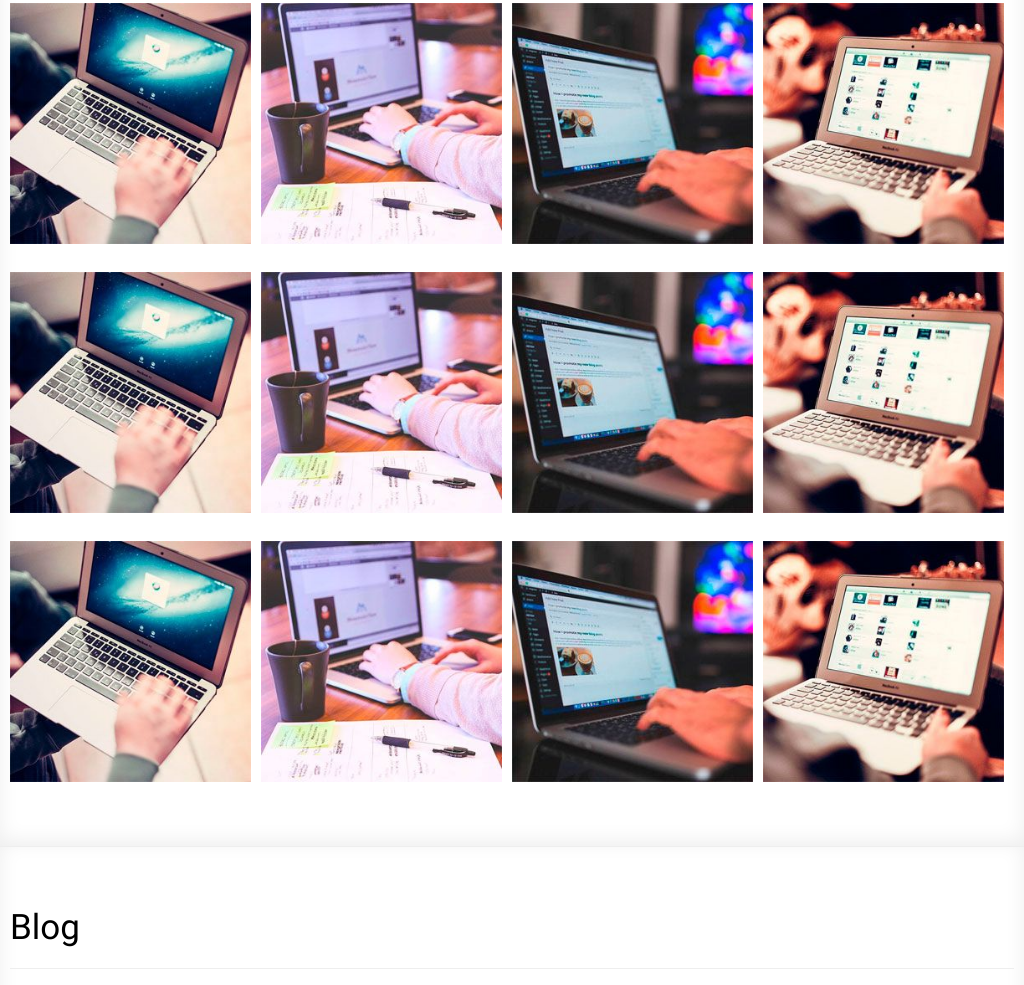
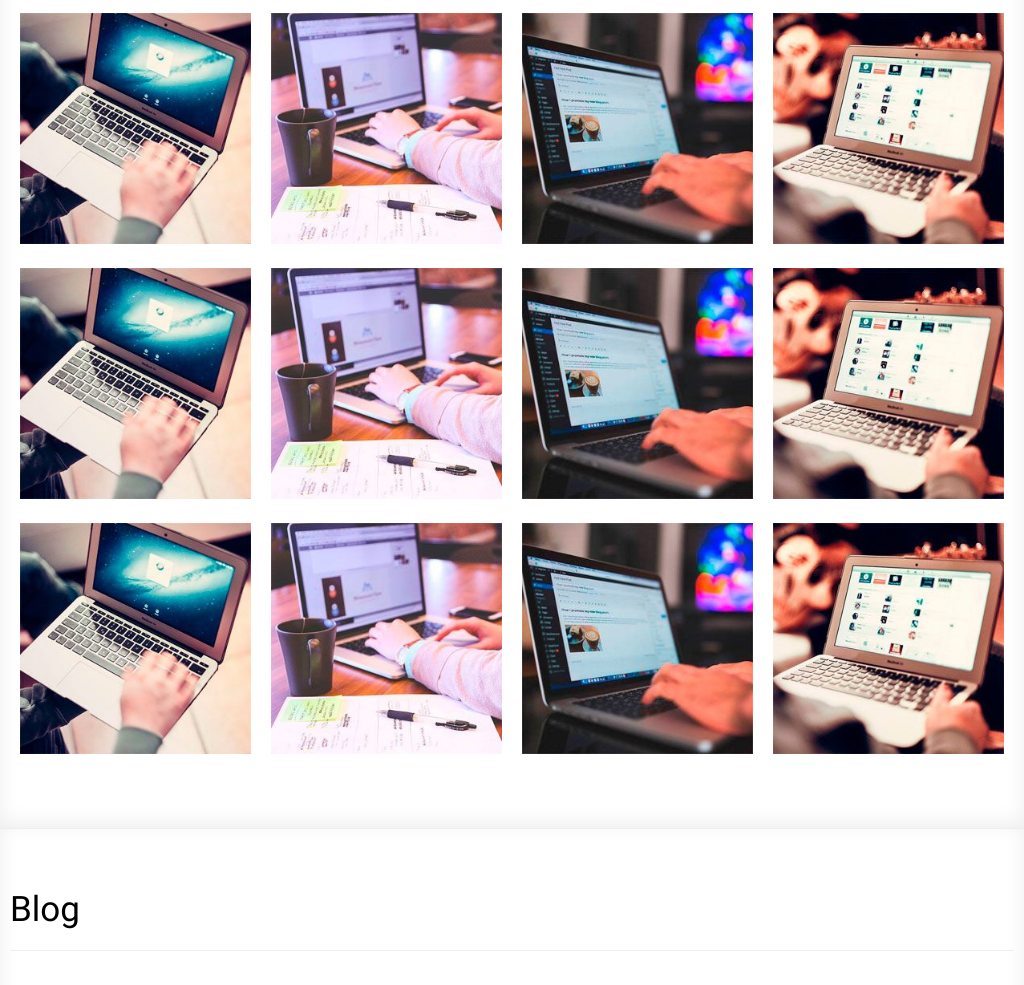
Before and after one commit to grachpower/responiveTemp.github.io, a website: page docs/index.html in a window 1024 px wide. Shown: the part 1178-2163 px from the top of the page. Drawn offline with nearby package versions, Linux system fonts and the light colour scheme; some packages are replaced by stand-ins of ours; files that its build step writes are made by us from their sources.

Commit message:
added borders in projects

```diff
--- a/src/css/components/projects.scss
+++ b/src/css/components/projects.scss
@@ -1,8 +1,14 @@
 .project {
+    box-sizing: border-box;
+    border-style: solid;
+    border-color: transparent;
     position: relative;
     overflow: hidden;
     float: left;
-    margin-bottom: 2.4rem;
+    border-left-width: 1rem;
+    border-right-width: 1rem;
+    border-top-width: 1rem;
+    border-bottom-width: 1rem;
 }
 
 .project__preview {
@@ -47,44 +53,17 @@
 @media screen and (max-width: 480px) {
     .project {
         width: 48%;
-        margin-right: 4%;
-
-        &:nth-of-type(2n) {
-            margin-right: 0
-        };
-
-        &:nth-last-of-type(-n+2) {
-            margin-bottom: 0;
-        };
     }
 }
 
 @media screen and (max-width: 768px) and (min-width: 481px) {
     .project {
         width: 32%;
-        margin-right: 2%;
-
-        &:nth-of-type(3n) {
-            margin-right: 0
-        };
-
-        &:nth-last-of-type(-n+3) {
-            margin-bottom: 0;
-        };
     }
 }
 
-@media screen and (max-width: 1200px) and (min-width: 769px) {
+@media screen and (min-width: 769px) {
     .project {
-        width: 24%;
-        margin-right: 1%;
-
-        &:nth-of-type(4n) {
-            margin-right: 0
-        };
-
-        &:nth-last-of-type(-n+4) {
-            margin-bottom: 0;
-        };
+        width: 25%;
     }
 }
```
Also changed, not shown: src/css/style.css.
